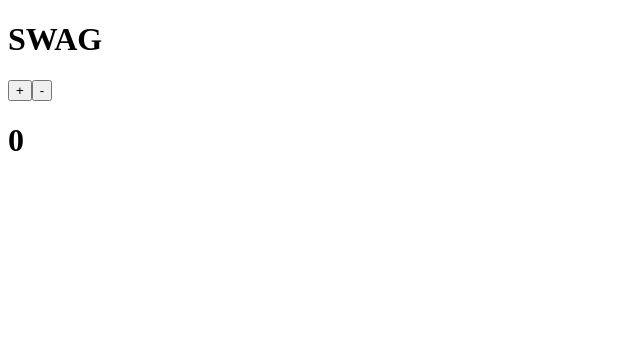
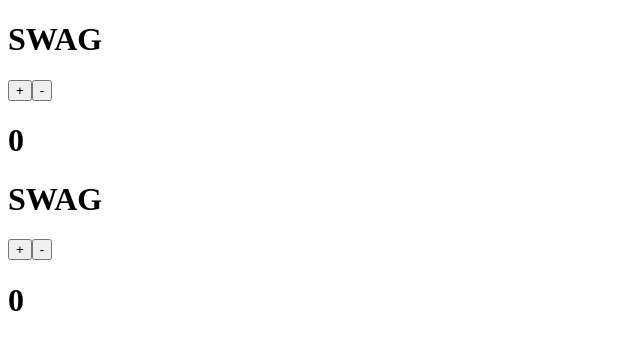
Before and after one commit to jamesjenkinsjr/redux-counter-exploration, a React (Create React App) app: page / in a window 1280 px wide. Shown: the top 350 px of the page, without its empty margins (0-640 px from the left). Built offline with nearby package versions, Linux system fonts and the light colour scheme.

Commit message:
Create counter functional stateless component, use app to pass functionality with props

```diff
--- a/src/App.js
+++ b/src/App.js
@@ -1,33 +1,31 @@
-import React, { Component } from 'react';
-import { createStore } from 'redux';
-import { connect } from 'react-redux';
+import React, { Component } from "react";
+import { createStore } from "redux";
+import { connect } from "react-redux";
+import Counter from "./Counter.js";
 
 //dispatch
-
 
 class App extends Component {
   render() {
     return (
       <div>
-        <h1>SWAG</h1>
-        <button onClick={this.props.increment}>+</button>
-        <button onClick={this.props.decrement}>-</button>
-        <h1>{this.props.count}</h1>
+        <Counter {...this.props} />
+        <Counter {...this.props} />
       </div>
     );
   }
 }
-const mapStateToProps = (state) => {
+const mapStateToProps = state => {
   return {
     count: state
-  }
-}
+  };
+};
 
-const mapDispatchToProps = (dispatch) => {
+const mapDispatchToProps = dispatch => {
   return {
-    increment: () => dispatch({type: 'INCREMENT'}),
-    decrement: () => dispatch({type: 'DECREMENT'})
-  }
-}
+    increment: () => dispatch({ type: "INCREMENT" }),
+    decrement: () => dispatch({ type: "DECREMENT" })
+  };
+};
 
 export default connect(mapStateToProps, mapDispatchToProps)(App);
--- /dev/null
+++ b/src/Counter.js
@@ -0,0 +1,14 @@
+import React from 'react';
+
+const Counter = props => {
+    return (
+      <div>
+        <h1>SWAG</h1>
+        <button onClick={props.increment}>+</button>
+        <button onClick={props.decrement}>-</button>
+        <h1>{props.count}</h1>
+      </div>
+    );
+  };
+
+  export default Counter;
```
